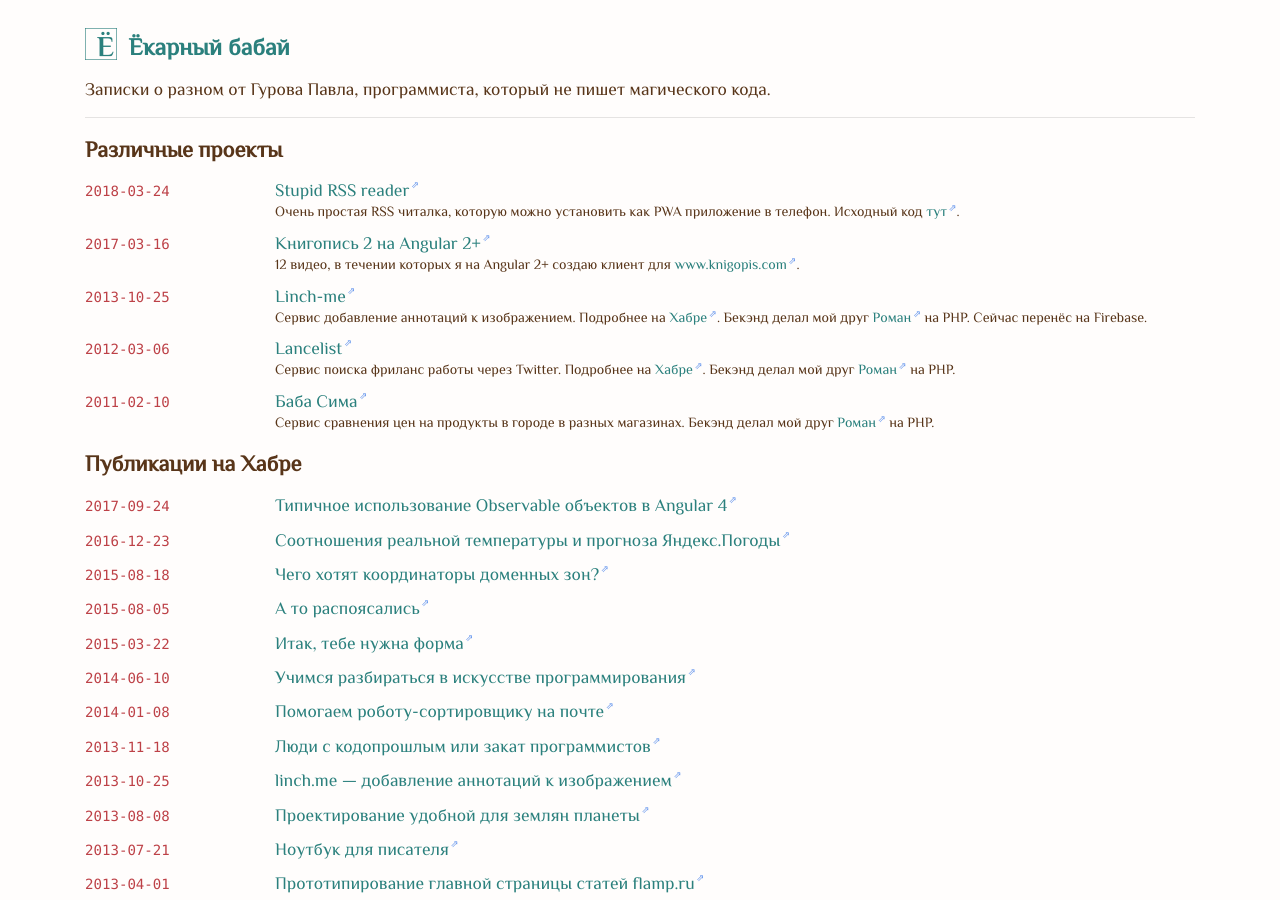
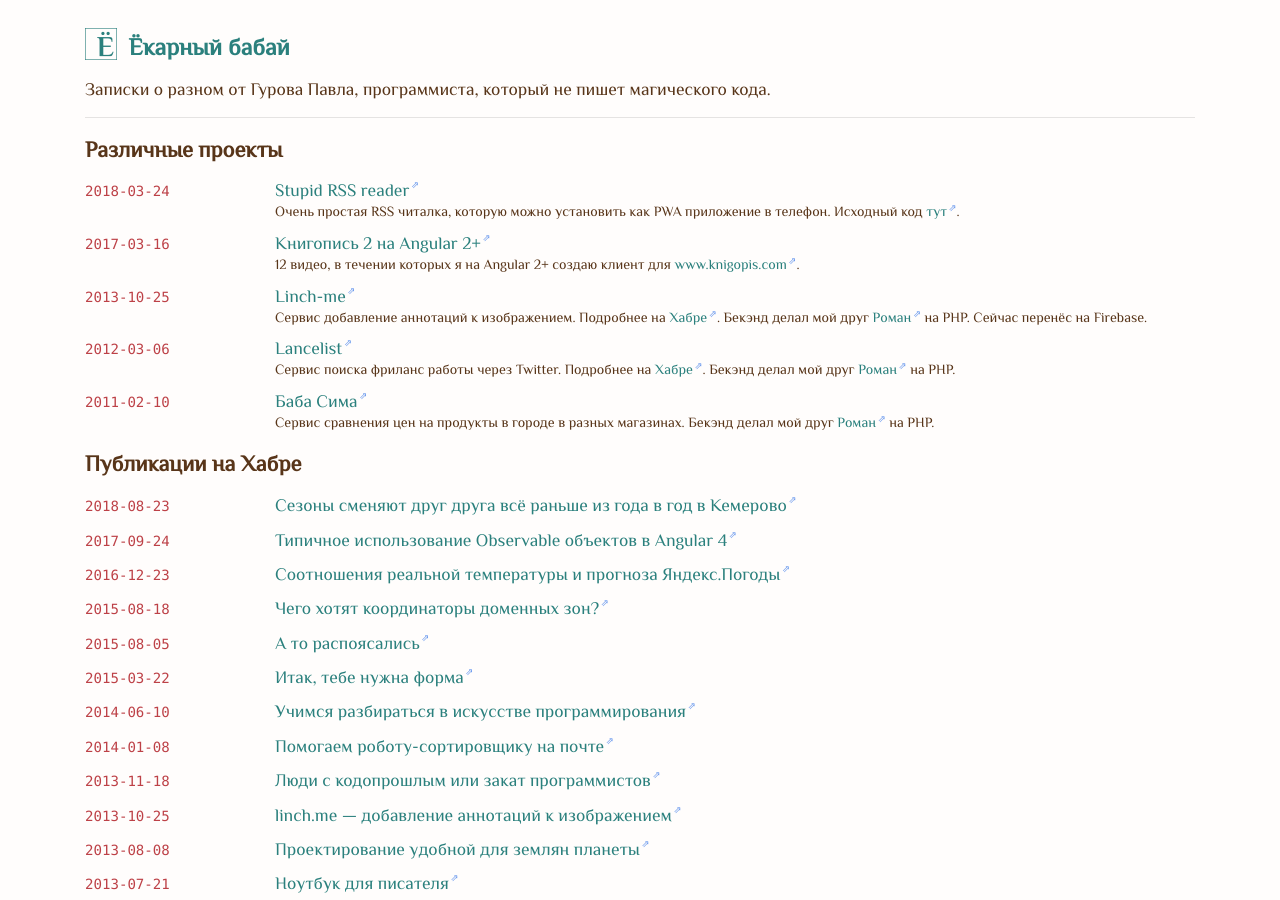
Before and after one commit to gurov/gurov.github.io, a Jekyll site: the page built from index.html, in a window 1280 px wide and 900 px high. Built offline with Jekyll 4.4.1, drawn with Linux system fonts in a browser that asks for light colours; some of the changed lines change nothing that is shown.

Commit message:
note about a habr article and yandex metric

```diff
--- a/_config.yml
+++ b/_config.yml
@@ -9,8 +9,8 @@
 title: Ёкарный бабай
 email: lucius.gu@gmail.com
 description: > # this means to ignore newlines until "baseurl:"
-  Ёкарный бабай. Записки о разном от Гурова Павла, программиста,
-  который не пишет магического кода.
+  Ёкарный бабай. Проекты, публикации и разные записки Гурова Павла,
+  программиста, который не пишет магического кода.
 baseurl: "" # the subpath of your site, e.g. /blog
 url: "https://gurov.github.io" # the base hostname & protocol for your site
 twitter_username: gurovpavel
--- a/_includes/head.html
+++ b/_includes/head.html
@@ -13,4 +13,34 @@
   <link rel="stylesheet" href="{{ "/css/autumn.css" | prepend: site.baseurl }}">
   <link rel="canonical" href="{{ page.url | replace:'index.html','' | prepend: site.baseurl | prepend: site.url }}">
   <link rel="alternate" type="application/rss+xml" title="{{ site.title }}" href="{{ "/feed.xml" | prepend: site.baseurl | prepend: site.url }}">
+
+<!-- Yandex.Metrika counter -->
+<script type="text/javascript">
+  (function (d, w, c) {
+    (w[c] = w[c] || []).push(function () {
+      try {
+        w.yaCounter50150314 = new Ya.Metrika2({
+          id: 50150314,
+          clickmap: true,
+          trackLinks: true,
+          accurateTrackBounce: true
+        });
+      } catch (e) { }
+    });
+
+    var n = d.getElementsByTagName("script")[0],
+      s = d.createElement("script"),
+      f = function () { n.parentNode.insertBefore(s, n); };
+    s.type = "text/javascript";
+    s.async = true;
+    s.src = "https://mc.yandex.ru/metrika/tag.js";
+
+    if (w.opera == "[object Opera]") {
+      d.addEventListener("DOMContentLoaded", f, false);
+    } else { f(); }
+  })(document, window, "yandex_metrika_callbacks2");
+</script>
+<noscript><div><img src="https://mc.yandex.ru/watch/50150314" style="position:absolute; left:-9999px;" alt="" /></div></noscript>
+<!-- /Yandex.Metrika counter -->
+
 </head>
--- a/index.html
+++ b/index.html
@@ -59,6 +59,14 @@ layout: default
   <h2 class="page-heading">Публикации на Хабре</h2>
 
   <dl class="row mb-2">
+
+    <dt class="col-md-2">
+      <code class="small">2018-08-23</code>
+    </dt>
+    <dd class="col-md-10 mb-3">
+      <a target="_blank" href="https://habr.com/post/421077/" class="out-link post_link">Сезоны сменяют друг друга всё раньше из года в год в Кемерово</a>
+    </dd>
+
 
     <dt class="col-md-2">
       <code class="small">2017-09-24</code>
```
Also changed, not shown: README.md.
